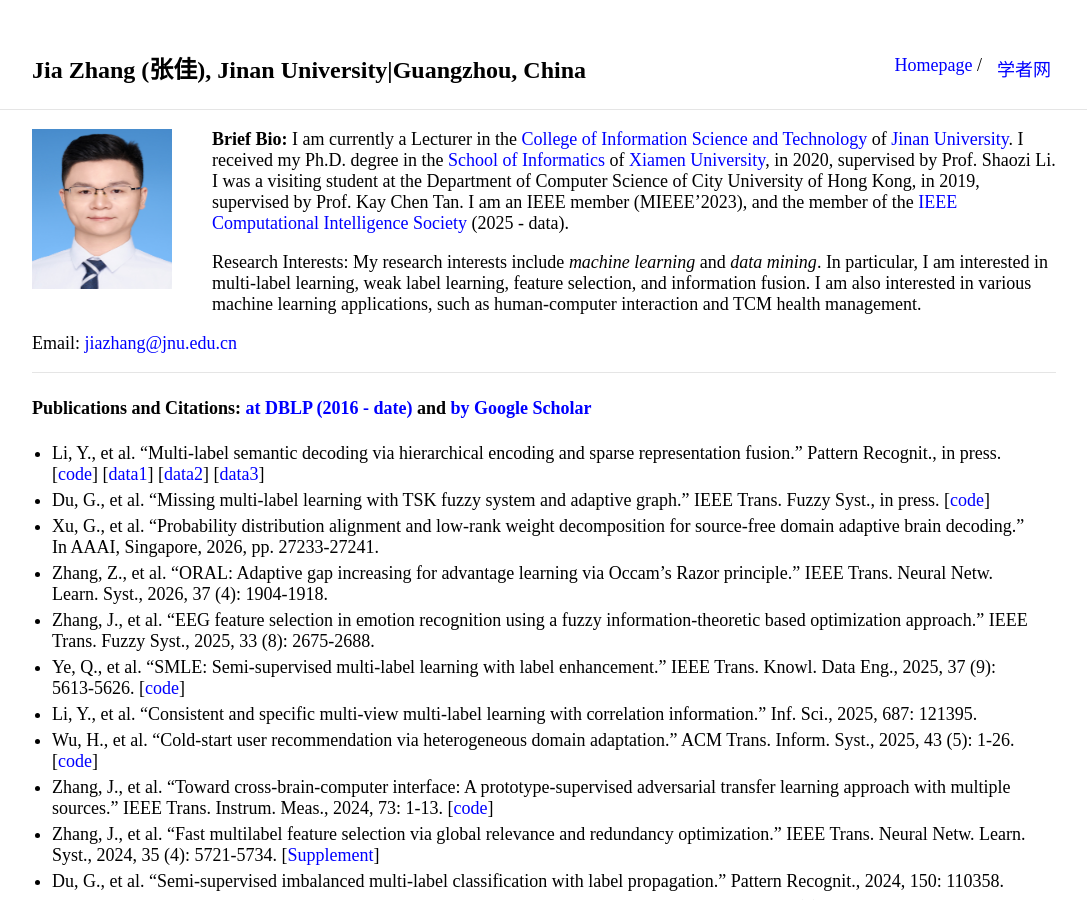
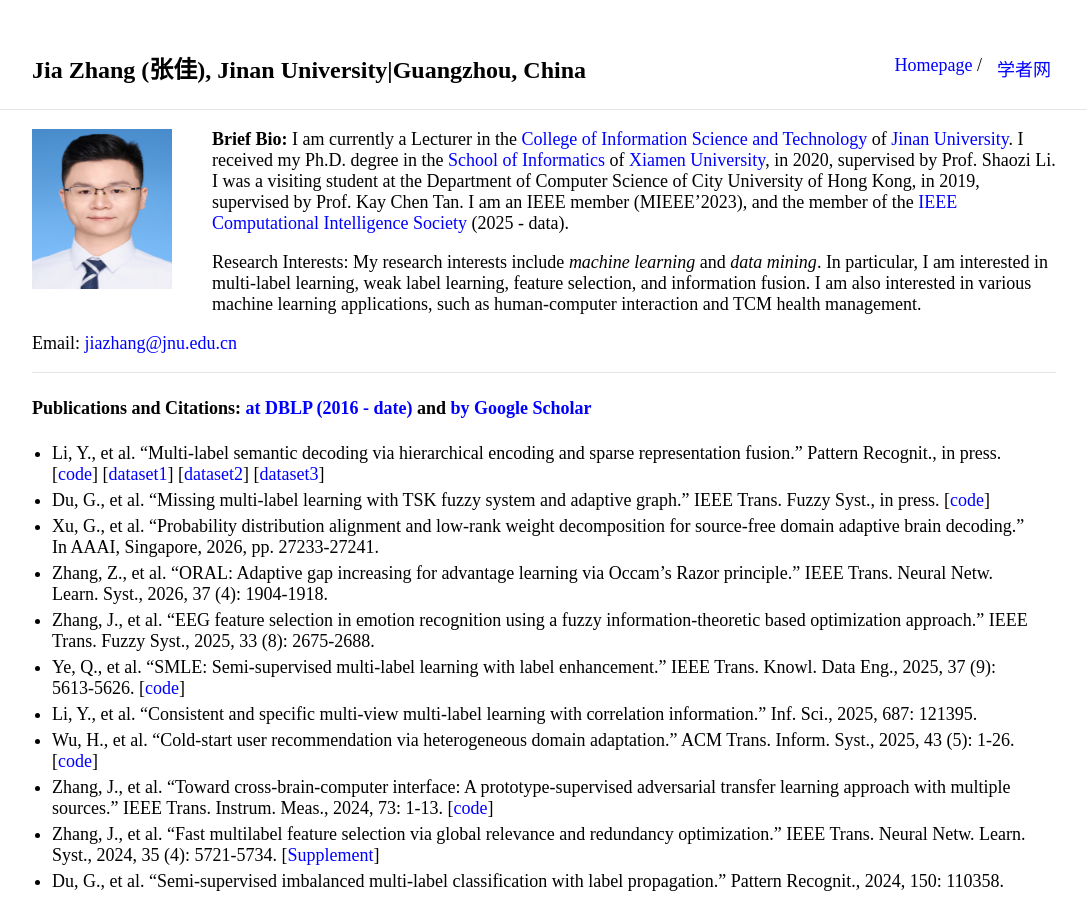
Before and after one commit to jiazhang-ml/jiazhang-ml.github.io, a Jekyll site: the page built from index.md, in a window 1280 px wide and 900 px high. Shown: the whole window, without its empty margins (96-1183 px from the left). Built offline with Jekyll 4.4.1, drawn with Linux system fonts in a browser that asks for light colours.

Commit message:
Update index.md

```diff
--- a/index.md
+++ b/index.md
@@ -15,7 +15,7 @@ Email: [jiazhang@jnu.edu.cn](mailto:jiazhang@jnu.edu.cn)
 
 #### Publications and Citations: [at DBLP (2016 - date)](https://dblp.org/pid/80/2266-19.html) and [by Google Scholar](https://scholar.google.com.hk/citations?user=yBaTk-gAAAAJ&hl=en)
 
-* Li, Y., et al. "Multi-label semantic decoding via hierarchical encoding and sparse representation fusion." Pattern Recognit., in press. [[code](https://github.com/cseroun06/HERF)] [[data1](https://naturalscenesdataset.org/)] [[data2](https://crcns.org/data-sets/vc/vim-2)] [[data3](https://bold5000-dataset.github.io/website/download.html)]
+* Li, Y., et al. "Multi-label semantic decoding via hierarchical encoding and sparse representation fusion." Pattern Recognit., in press. [[code](https://github.com/cseroun06/HERF)] [[dataset1](https://naturalscenesdataset.org/)] [[dataset2](https://crcns.org/data-sets/vc/vim-2)] [[dataset3](https://bold5000-dataset.github.io/website/download.html)]
 * Du, G., et al. "Missing multi-label learning with TSK fuzzy system and adaptive graph." IEEE Trans. Fuzzy Syst., in press. [[code](https://github.com/wangao-ysu/M2FSAG)]
 * Xu, G., et al. "Probability distribution alignment and low-rank weight decomposition for source-free domain adaptive brain decoding." In AAAI, Singapore, 2026, pp. 27233-27241.
 * Zhang, Z., et al. "ORAL: Adaptive gap increasing for advantage learning via Occam's Razor principle." IEEE Trans. Neural Netw. Learn. Syst., 2026, 37 (4): 1904-1918.
```
